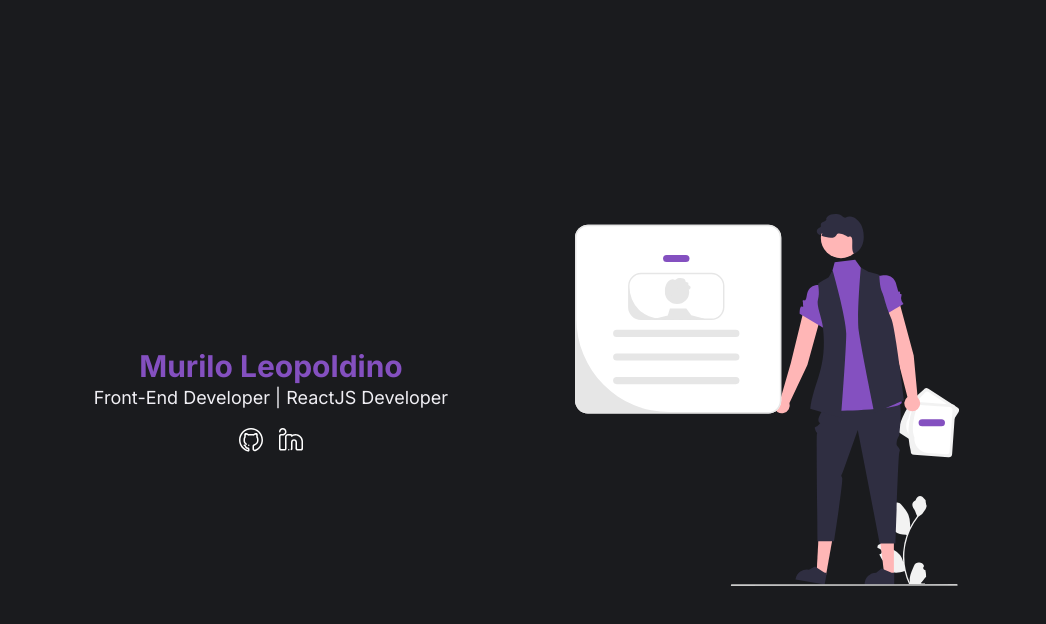
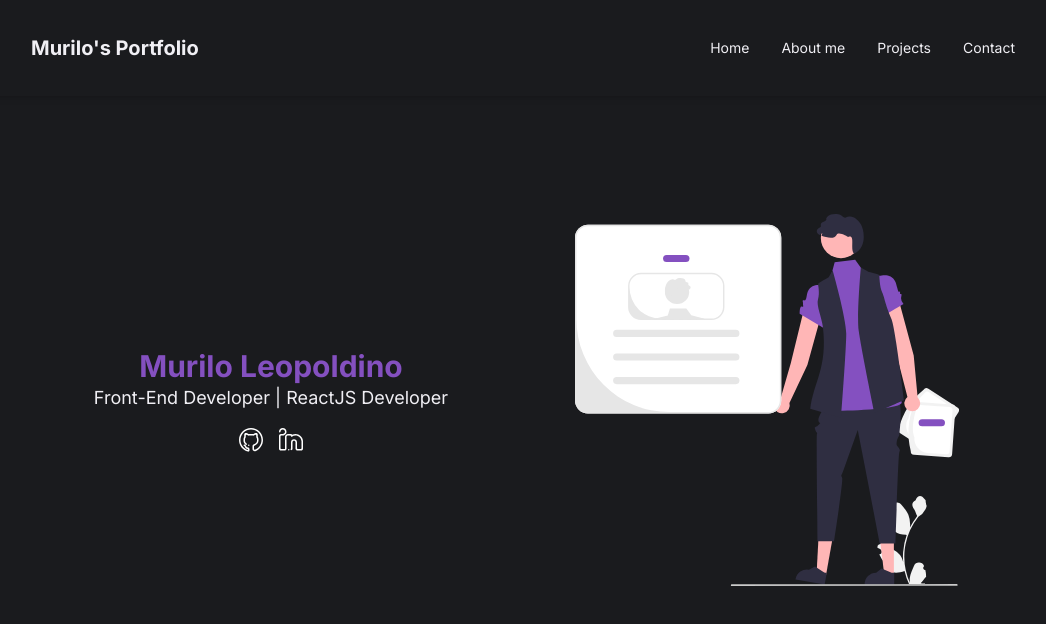
Before and after one commit to murilodpl/portfolio, a React (Vite) app: page / in a window 1280 px wide. Shown: the top 624 px of the page, without its empty margins (121-1167 px from the left). Built offline with nearby package versions, Linux system fonts and the light colour scheme.

Commit message:
update: app.tsx - add components

```diff
--- a/src/App.tsx
+++ b/src/App.tsx
@@ -1,9 +1,16 @@
+import AboutMe from "./components/AboutMe";
+import Header from "./components/Header";
 import Home from "./components/Home";
 
 export default function App() {
   return (
-    <div className="container">
-      <Home />
+    <div>
+      <Header />
+
+      <div className="container">
+        <Home />
+        <AboutMe />
+      </div>
     </div>
   )
 }
```
